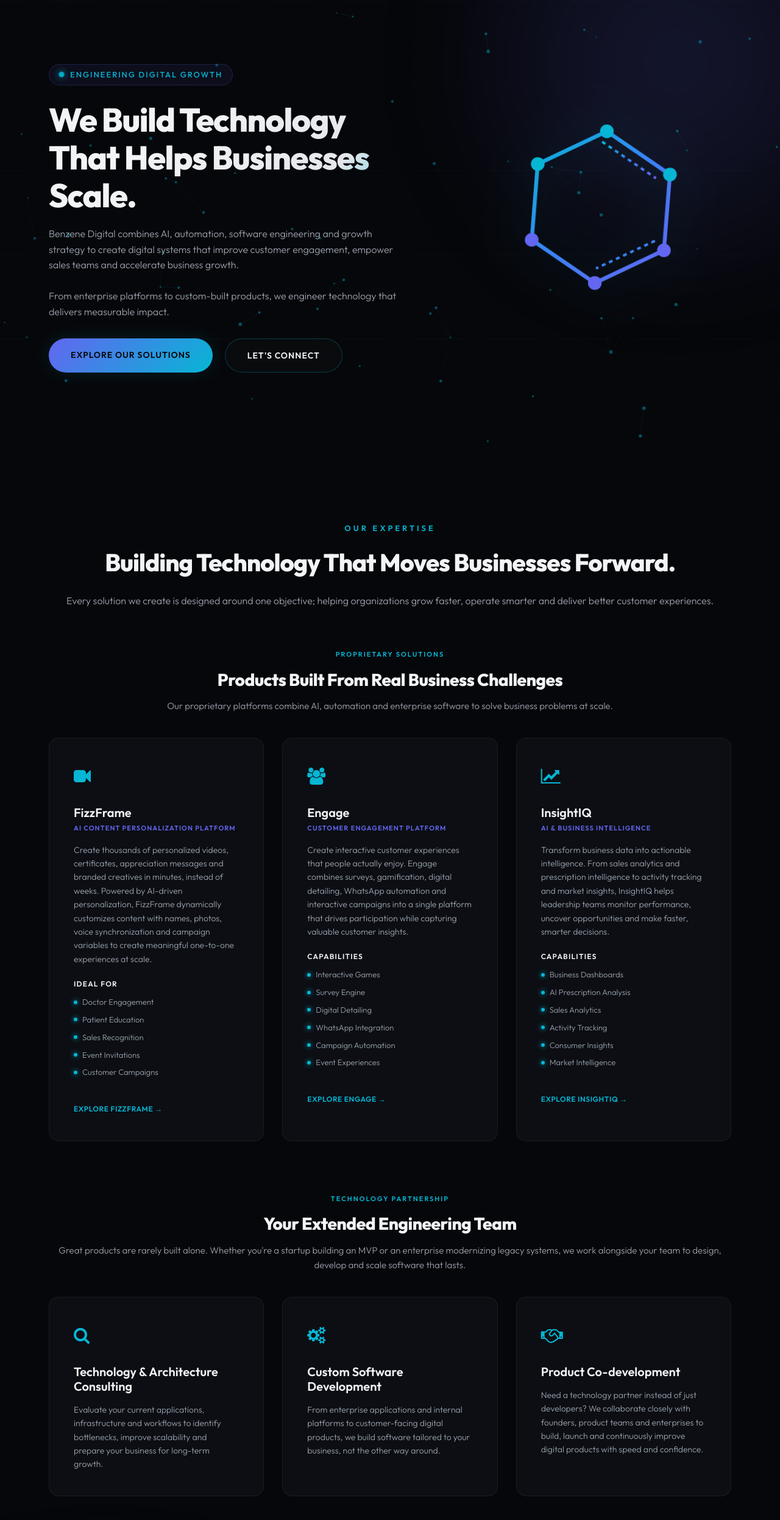
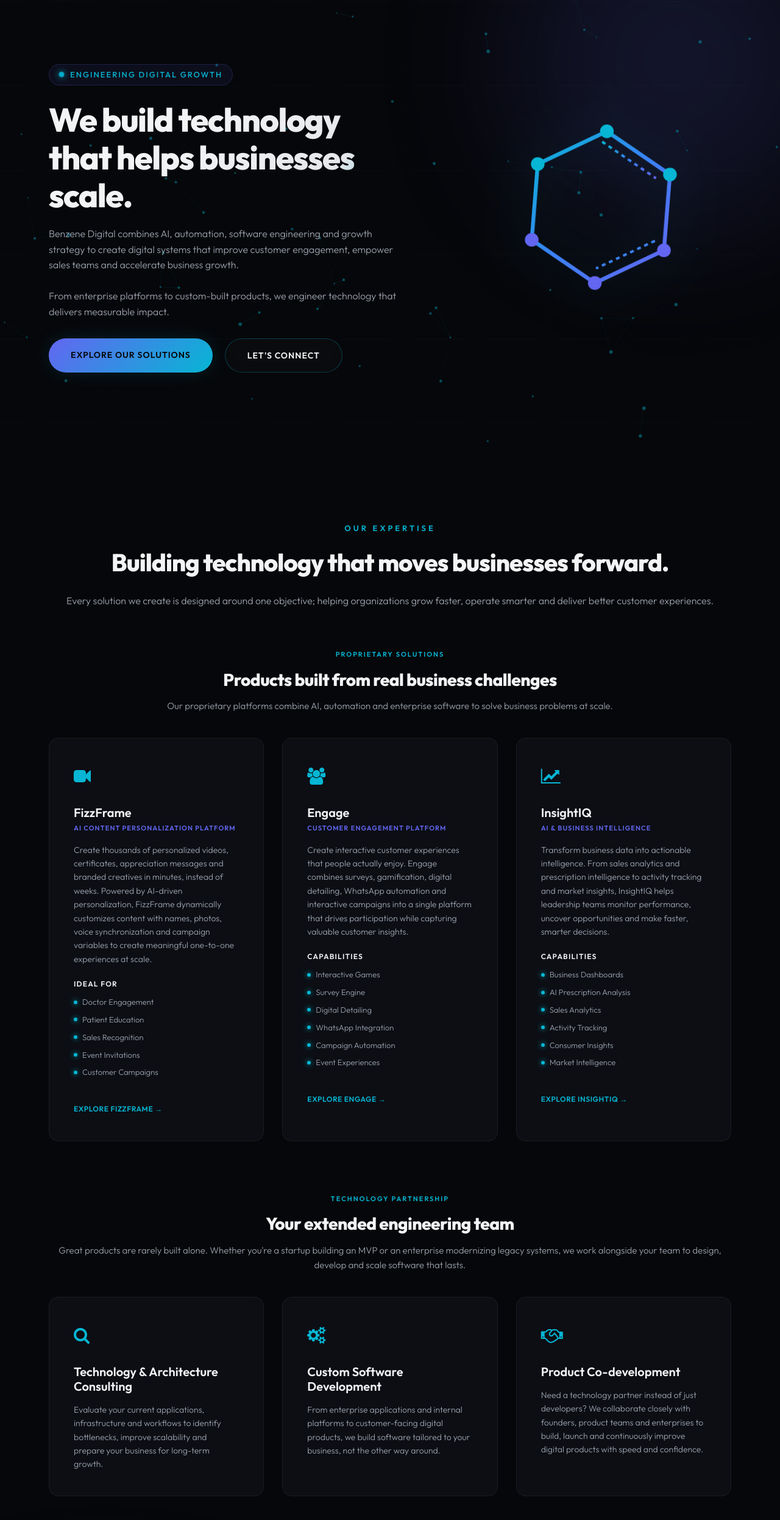
Before and after one commit to rohancool17/Benzene-Website, a plain HTML site: page index.html in a window 1280 px wide. Shown: the part 67-2560 px from the top of the page at 61% size. Drawn offline with Linux system fonts and the light colour scheme.

Commit message:
copy: Convert core page headings to sentence case

```diff
--- a/index.html
+++ b/index.html
@@ -24,7 +24,7 @@
 
     <!-- Stylesheets -->
     <link rel="stylesheet" href="https://cdnjs.cloudflare.com/ajax/libs/font-awesome/4.7.0/css/font-awesome.min.css" />
-    <link rel="stylesheet" href="assets/css/style-v2.css?v=2.7" />
+    <link rel="stylesheet" href="assets/css/style-v2.css?v=2.8" />
 </head>
 <body class="home dark-theme">
 
@@ -88,8 +88,8 @@
                         ENGINEERING DIGITAL GROWTH
                     </div>
                     <h1 class="big-text">
-                        We Build Technology<br />
-                        That Helps Businesses Scale.
+                        We build technology<br />
+                        that helps businesses scale.
                     </h1>
                     <p class="hero-description">
                         Benzene Digital combines AI, automation, software engineering and growth strategy to create digital systems that improve customer engagement, empower sales teams and accelerate business growth.
@@ -144,7 +144,7 @@
                 <!-- Section Header -->
                 <div class="section-header-centered">
                     <span class="section-tag-indicator">OUR EXPERTISE</span>
-                    <h2 class="section-title-reimagined">Building Technology That Moves Businesses Forward.</h2>
+                    <h2 class="section-title-reimagined">Building technology that moves businesses forward.</h2>
                     <p class="section-desc-reimagined">
                         Every solution we create is designed around one objective; helping organizations grow faster, operate smarter and deliver better customer experiences.
                     </p>
@@ -153,7 +153,7 @@
                 <!-- Group 1: Proprietary Solutions -->
                 <div class="grid-section-header-centered">
                     <span class="section-tag-indicator-small">PROPRIETARY SOLUTIONS</span>
-                    <h3>Products Built From Real Business Challenges</h3>
+                    <h3>Products built from real business challenges</h3>
                     <p>
                         Our proprietary platforms combine AI, automation and enterprise software to solve business problems at scale.
                     </p>
@@ -226,7 +226,7 @@
                 <!-- Group 2: Technology Partnership -->
                 <div class="grid-section-header-centered" style="margin-top: 80px;">
                     <span class="section-tag-indicator-small">TECHNOLOGY PARTNERSHIP</span>
-                    <h3>Your Extended Engineering Team</h3>
+                    <h3>Your extended engineering team</h3>
                     <p>
                         Great products are rarely built alone. Whether you're a startup building an MVP or an enterprise modernizing legacy systems, we work alongside your team to design, develop and scale software that lasts.
                     </p>
@@ -261,7 +261,7 @@
                 <div class="section-header-centered" style="margin-bottom: 60px;">
                     <span class="section-subtitle">TRUSTED BY INDUSTRY LEADERS</span>
                     <h2 style="font-size: 38px; line-height: 1.15; font-weight: 800; letter-spacing: -1.5px; margin-bottom: 20px;">
-                        Built for Businesses That Think Long Term
+                        Built for businesses that think long term
                     </h2>
                     <p style="margin-top: 20px; font-weight: 300; font-size: 16px; color: var(--text-secondary); max-width: 750px; margin-left: auto; margin-right: auto; line-height: 1.6;">
                         Over the years we've partnered with leading pharmaceutical companies, healthcare brands and ambitious businesses to solve complex digital challenges through technology, automation and AI.
@@ -318,7 +318,7 @@
         <!-- MILESTONES (CTA NEON ACTION BAND) -->
         <div id="milestones" class="section">
             <div class="content-1200">
-                <h2>Ready to Build Your Next Competitive Advantage?</h2>
+                <h2>Ready to build your next competitive advantage?</h2>
                 <p style="margin-bottom: 25px;">Whether you're launching a new product, automating customer engagement, empowering your sales force or exploring AI, we're ready to help you build what's next.</p>
                 <a href="#" class="cta-connect-btn trigger-connect">Start Your Project</a>
             </div>
```
